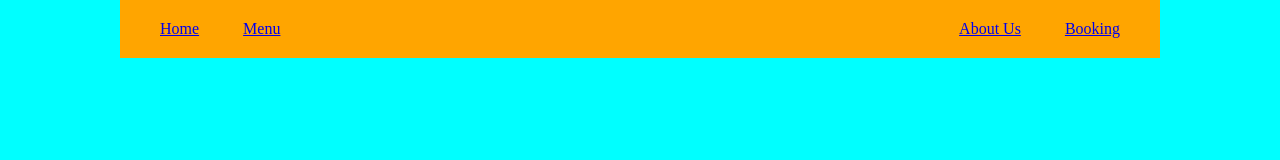
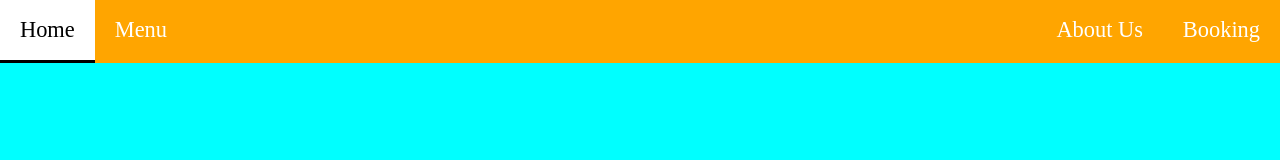
Before and after one commit to Shiielty/restaurant-page, a website built with webpack: page dist/index.html in a window 1280 px wide. Built offline with nearby package versions, Linux system fonts and the light colour scheme.

Commit message:
style(*): styling the navbar, it's look quite good, let's continue with this method

```diff
--- a/src/style.css
+++ b/src/style.css
@@ -7,13 +7,25 @@ body {
 
 nav {
   background-color: orange;
-  padding: 20px;
-  max-width: 1000px;
+  /* padding: 20px; */
   display: flex;
   margin: 0 auto;
   justify-content: space-between;
+  white-space: normal;
 }
 
 nav a {
-  margin: 0 20px;
+  display: inline-block;
+  padding: 17px 20px;
+  text-decoration: none;
+  color: white;
+  font-size: 1.4rem;
+  text-align: center;
+  border-bottom: 3px solid orange;
 }
+
+nav a:hover {
+  border-bottom: 3px solid black;
+  background-color: white;
+  color: black;
+}
```
Also changed, not shown: dist/index.html.
